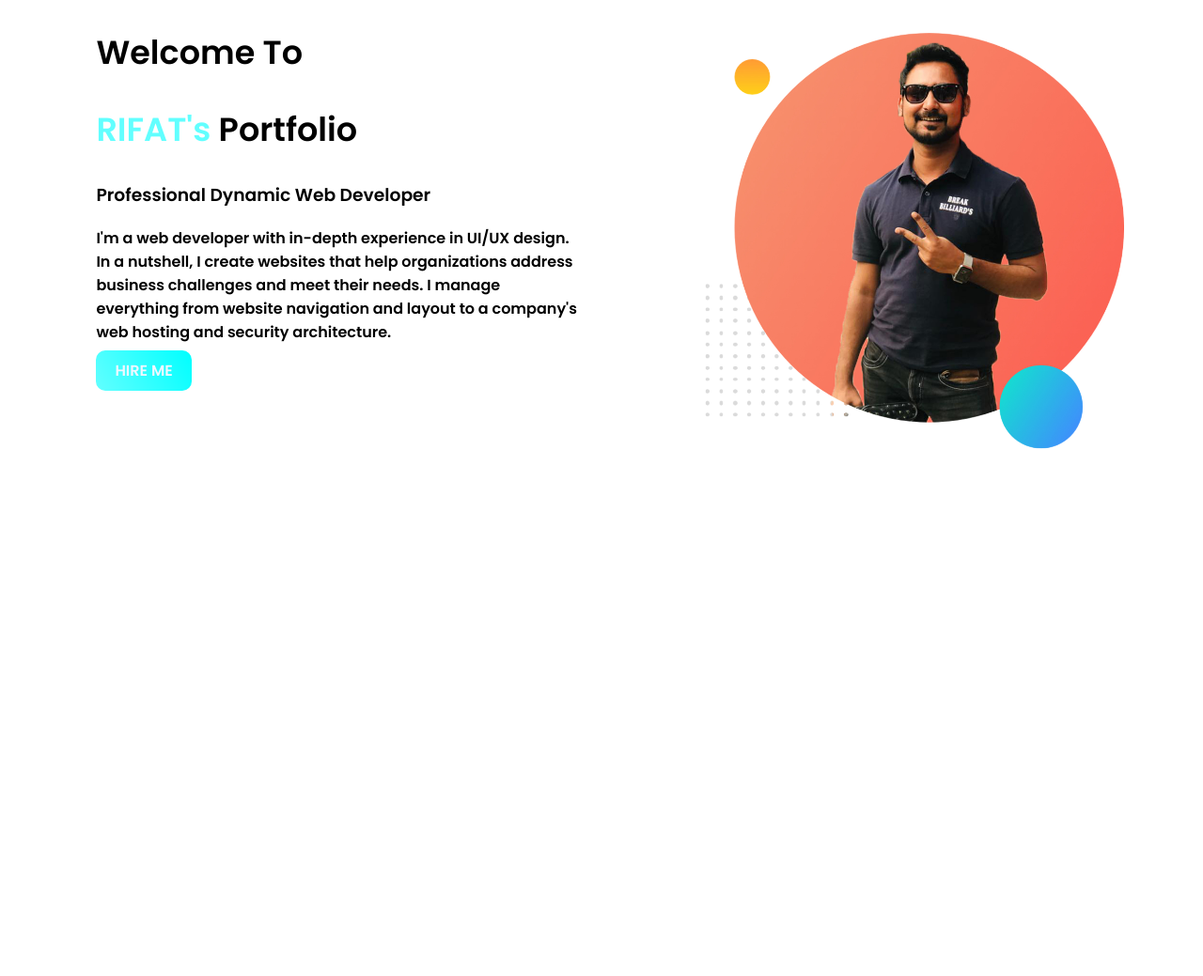
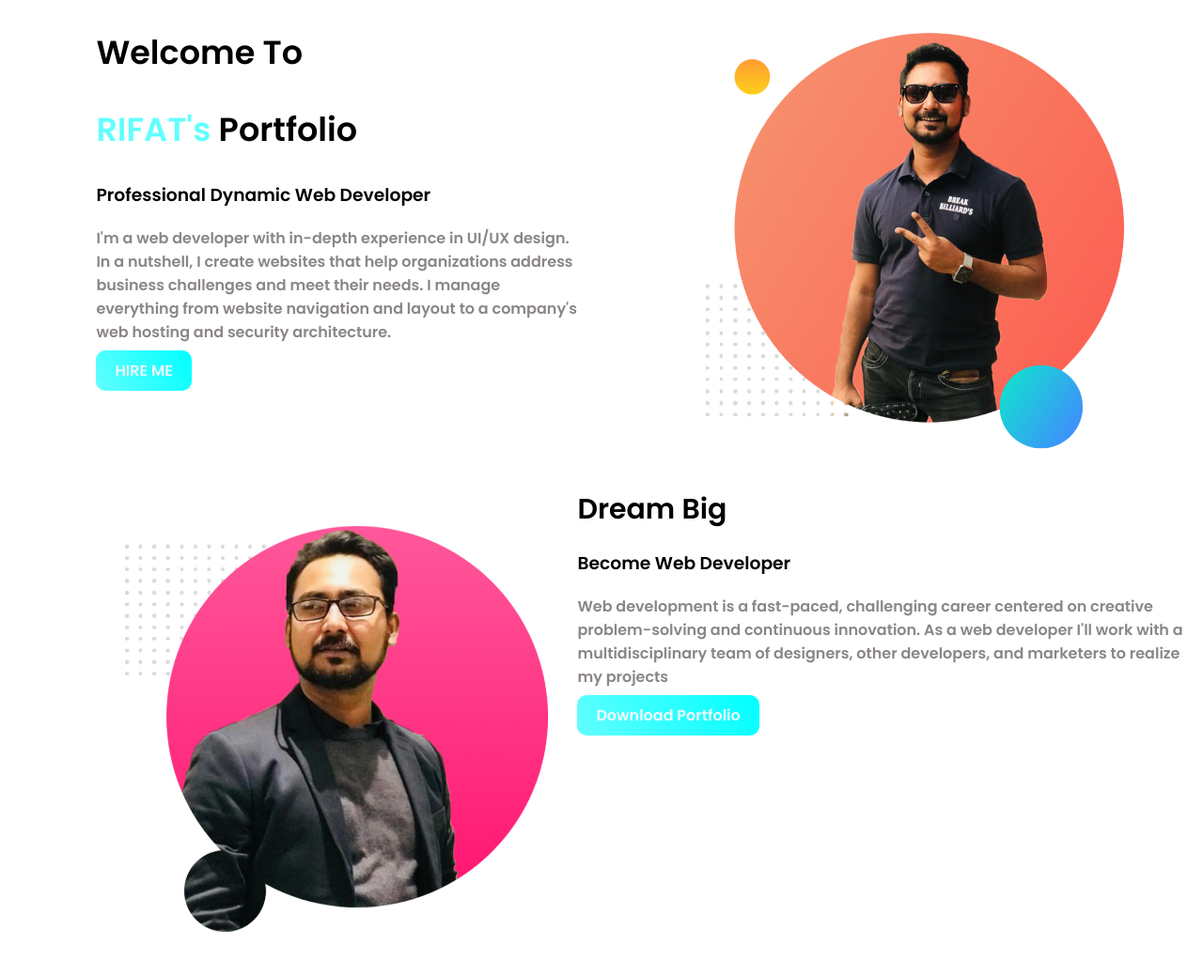
Before and after one commit to ryffhossain/web-portfolio, a plain HTML site: page index.html in a window 1280 px wide. Shown: the whole page at 94% size. Before the commit the page ends 800 px from the top, so only its background shows below. Drawn offline with Linux system fonts and the light colour scheme.

Commit message:
portfolio

```diff
--- a/index.html
+++ b/index.html
@@ -4,7 +4,7 @@
     <meta charset="UTF-8">
     <meta http-equiv="X-UA-Compatible" content="IE=edge">
     <meta name="viewport" content="width=device-width, initial-scale=1.0">
-    <title>rising web developer</title>
+    <title>Rising web developer</title>
     <link rel="preconnect" href="https://fonts.googleapis.com">
 <link href="https://fonts.googleapis.com/css2?family=Poppins:ital,wght@0,100;0,600;1,400&display=swap" rel="stylesheet">
   <link rel="stylesheet" href="style.css">
@@ -14,19 +14,26 @@
         <h1><span class="name-color">RIFAT's</span> Portfolio</h1>
         <h3>Professional Dynamic Web Developer </h3>
         <p> <b> I'm a web developer with in-depth experience in UI/UX design. In a nutshell, I create websites that help organizations address business challenges and meet their needs. I manage everything from website navigation and layout to a company's web hosting and security architecture.</b></p>
-        <a class="link-button" target="_blank" href="https://www.linkedin.com/in/ryff-hossain-945b59133/"> <b>HIRE ME</b> </a>
+        <a class="link-button" target="_blank" href="https://www.linkedin.com/in/ryff-hossain-945b59133/"> <b>HIRE ME</b>
+        </a>
       </div>
         <div class ="half-width">
           <img src="ryff2.jpg" alt="">
         </div>
+    </section>
+    <section class="dresm-area">
+      <div class="half-width">
+        <img src="ryff.jpg" alt="">
+      </div>
+      <div>
+        <h2>Dream Big</h2>
+        <h3>Become Web Developer</h3>
+        <p> <b> Web development is a fast-paced, challenging career centered on creative problem-solving and continuous innovation. As a web developer I'll work with a multidisciplinary team of designers, other developers, and marketers to realize my projects </b> </p>
+        <a class="link-button" target="_blank" href="https://www.linkedin.com/in/ryff-hossain-945b59133/"> <b>Download Portfolio</b> </a>
 
 
 
-
-
-
-
-
+      </div>
     </section>
 
 
--- a/style.css
+++ b/style.css
@@ -5,6 +5,11 @@ body{
 }
 h1{
     font-size: 35px;
+}
+h2{
+    font-size: 30px;
+    margin: 20px;
+    padding-right: 10px;
 }
 .name-color{
     color: #00ffff9d;
@@ -33,3 +38,6 @@ section{
     color: aliceblue;
     font: 900px;
 }
+p{
+    color: rgb(139, 134, 134);
+}
```
